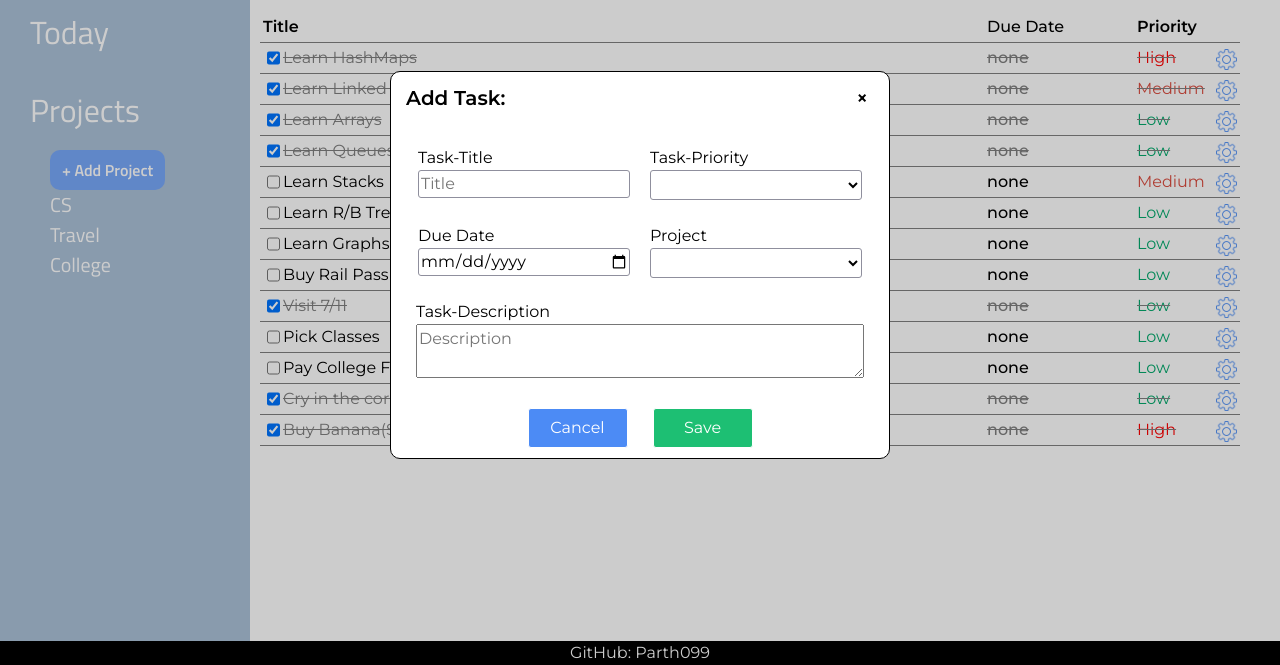
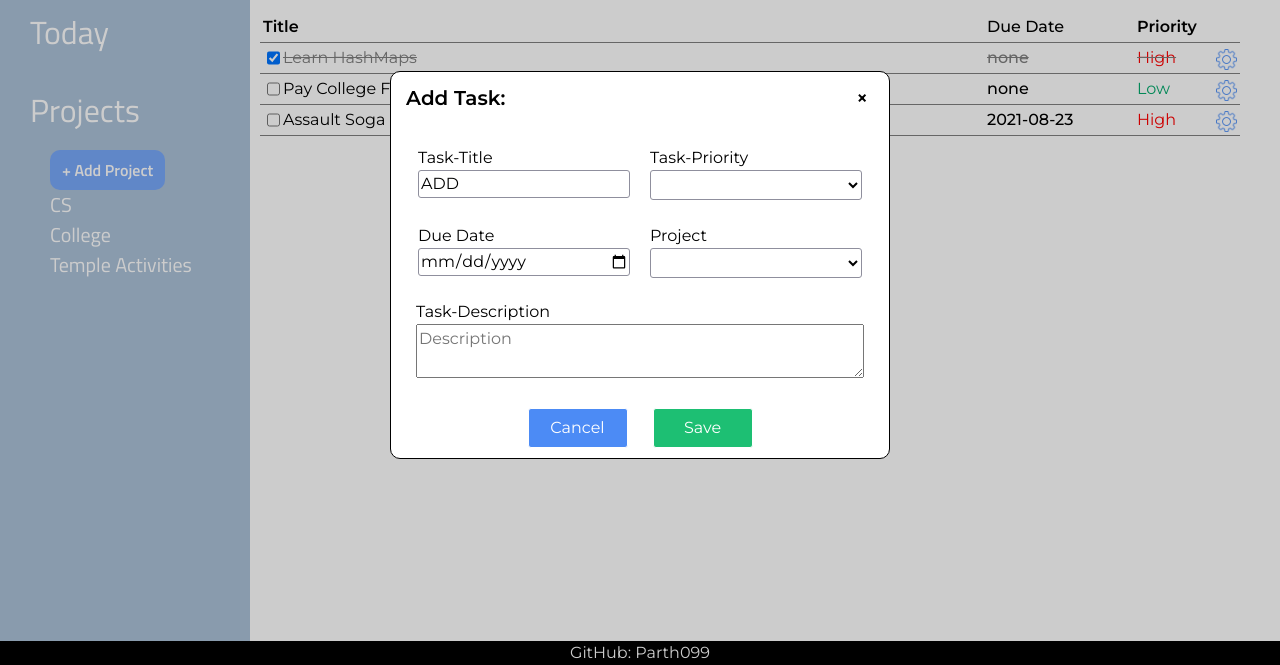
Before and after one commit to Parth099/JS-Todo-App, a website built with webpack: page dist/index.html in a window 1280 px wide. Both pictures are taken after a click on the picture 1257 px from the left and 25 px from the top of the page. Shown: the part 135-800 px from the top of the page. Built offline with nearby package versions, Linux system fonts and the light colour scheme.

Commit message:
Fixed Major LocalStorage bug where emptying it would turn off localStorage Fixed big where submitHandler would no longer send updates once a new Task is added Reduced "default" tasks Back to Production mode
Signed-off-by: Parth099 <parthnpatel715@gmail.cm>

```diff
--- a/src/index.js
+++ b/src/index.js
@@ -16,9 +16,7 @@ import { attachModalLisntener, attachDeleteLisntener } from "./modal.js";
 attachNav("img.header-img[data-nav-icon]"); //nav gains hide and show func
 attachModalLisntener(TaskTrackerMain); //gives the modal's buttons functionalty
 attachDeleteLisntener(TaskTrackerMain); //gives delete task func!
-const links = document.querySelectorAll(
-  "#sideMenu > ul.menu-main > li > a.link"
-);
+const links = document.querySelectorAll("#sideMenu > ul.menu-main > li > a.link");
 
 let currPage = "Home";
 renderPage(currPage, TaskTrackerMain);
@@ -28,10 +26,7 @@ for (let link = 0; link < links.length; link++) {
 }
 
 function linkFocusSelector(e) {
-  if (
-    e.target.classList.contains("active") &&
-    e.target.textContent != "Projects"
-  ) {
+  if (e.target.classList.contains("active") && e.target.textContent != "Projects") {
     //stops spamming and calling renderPage()
     return;
   }
@@ -97,3 +92,8 @@ const addProjectBtns = document.querySelectorAll(".add-project-btn");
 for (let btn = 0; btn < addProjectBtns.length; btn++) {
   addProjectBtns[btn].addEventListener("click", toggleActiveForMenu);
 }
+
+document.getElementById("debug").addEventListener("click", function (evt) {
+  console.log(TaskTrackerMain.tasks);
+  console.log(localStorage);
+});
--- a/src/localStorageHandler.js
+++ b/src/localStorageHandler.js
@@ -3,12 +3,13 @@ import Task from "./task.js";
 export default class LocalStorageHandler {
   constructor(arr) {
     //check for LOCALSTR collisions
-    const ghFocus = localStorage.getItem("project-focus-GHPAGES");
-    if (typeof ghFocus === "undefined") {
-      localStorage.setItem("project-focus-GHPAGES", "todo-app");
-      localStorage.clear();
-    }
-    if (localStorage.length < 3) {
+    // const ghFocus = localStorage.getItem("project-focus-GHPAGES");
+    // if (typeof ghFocus === "undefined") {
+    //   localStorage.setItem("project-focus-GHPAGES", "todo-app");
+    //   localStorage.clear();
+    //}
+
+    if (localStorage.length < 2) {
       localStorage.clear();
     }
     this._internalCount = localStorage.getItem("MAX") ?? 0;
@@ -23,13 +24,13 @@ export default class LocalStorageHandler {
     if (this.isInit) {
       return;
     }
-    this.isInit ^= 1;
 
     const existingData = this.readFromExistingStorage();
-    if (existingData) {
+    if (existingData != 0) {
       return;
     }
 
+    this.isInit ^= 1;
     let taskToJson;
     for (let task of this.taskArr) {
       this.TaskHash[task.id] = this._internalCount;
@@ -54,6 +55,7 @@ export default class LocalStorageHandler {
   }
   readFromExistingStorage() {
     if (localStorage.length == 0) return 0;
+    if (this.isInit) return 1; //block reread
     let idx = 0;
     let JSON_OBJ, item;
     let limit = parseInt(localStorage.getItem("MAX"));
--- a/src/modal.js
+++ b/src/modal.js
@@ -2,8 +2,7 @@ import { renderPage } from "./pageLoader";
 
 // model open/close
 const openModalButtons = () => document.querySelectorAll("[data-modal-target]");
-const closeModalButtons = () =>
-  document.querySelectorAll("[data-close-button]");
+const closeModalButtons = () => document.querySelectorAll("[data-close-button]");
 const overlay = document.querySelector(".overlay");
 
 // model read/write to HTML
@@ -39,8 +38,10 @@ export function attachModalLisntener(TaskTrackerMain) {
       const taskObj = TaskTrackerMain.getTaskById(targetId);
       loadProjects(TaskTrackerMain.getProjects());
 
+      submitInfo.isUpdate = false;
+      submitInfo.isAddition = false;
       if (button.dataset.addBtn == "true") {
-        mTitle.value = "";
+        mTitle.value = "ADD";
         mPrio.value = "";
         mProject.value = "";
         mDescrip.value = "";
@@ -105,15 +106,7 @@ function loadProjects(taskProjects) {
 }
 
 function saveUpdate(modal, TaskTrackerMain) {
-  console.log(TaskTrackerMain);
-  const updateSuccess = TaskTrackerMain.updateTask(
-    targetId,
-    mTitle.value,
-    mDescrip.value,
-    mDueDate.value,
-    mPrio.value,
-    mProject.value
-  );
+  const updateSuccess = TaskTrackerMain.updateTask(targetId, mTitle.value, mDescrip.value, mDueDate.value, mPrio.value, mProject.value);
   renderPage(undefined, TaskTrackerMain);
   if (updateSuccess) {
     closeModal(modal);
@@ -123,13 +116,8 @@ function saveUpdate(modal, TaskTrackerMain) {
 }
 
 function addNewTask(modal, TaskTrackerMain) {
-  const additionSuccess = TaskTrackerMain.addNewTask(
-    mTitle.value,
-    mDescrip.value,
-    mDueDate.value,
-    mPrio.value,
-    mProject.value
-  );
+  //console.log(modal);
+  const additionSuccess = TaskTrackerMain.addNewTask(mTitle.value, mDescrip.value, mDueDate.value, mPrio.value, mProject.value);
   if (additionSuccess) {
     closeModal(modal);
     renderPage(undefined, TaskTrackerMain);
@@ -138,7 +126,7 @@ function addNewTask(modal, TaskTrackerMain) {
 
 function submitHandler() {
   // this.isAddition  this.isUpdate, while both are not needed using 2 vars can help me reduce errors
-  console.log(this);
+  console.log("hit", this.isUpdate);
   if (this.isUpdate) {
     saveUpdate(this.modal, this.TaskTracker);
   } else {
--- a/src/taskTracker.js
+++ b/src/taskTracker.js
@@ -1,44 +1,27 @@
-import Task from './task.js';
-import LocalStorageHandler from './localStorageHandler.js';
+import Task from "./task.js";
+import LocalStorageHandler from "./localStorageHandler.js";
 
-const messagePlane = document.getElementById('add-project-text-info');
+const messagePlane = document.getElementById("add-project-text-info");
 
 function isBlank(str) {
   return !str || /^\s*$/.test(str);
 }
 class TaskTracker {
   constructor() {
-    this.focus = 'home';
+    this.focus = "home";
     this.projectsSet = new Set();
-    this.projectsSet.add('');
-    this.projectsSet.add('today');
+    this.projectsSet.add("");
+    this.projectsSet.add("today");
     this.localStorageHandler = new LocalStorageHandler([]);
     this.tasks = [...this.localStorageHandler.savedTaskArr];
-    if (this.tasks.length < 1) {
+    if (this.tasks.length === 0) {
+      console.log("no tasks found");
       this.tasks = [
-        new Task('Learn HashMaps', '', 'none', 'High', true, 'CS'),
-        new Task('Learn Linked Lists', '', 'none', 'Medium', true, 'CS'),
-        new Task('Learn Arrays', '', 'none', 'Low', true, 'CS'),
-        new Task('Learn Queues', '', 'none', 'Low', true, 'CS'),
-        new Task('Learn Stacks', '', 'none', 'Medium', false, 'CS'),
-        new Task('Learn R/B Trees', ':(', 'none', 'Low', false, 'CS'),
-        new Task('Learn Graphs', ':(', 'none', 'Low', false, 'CS'),
-
-        new Task('Buy Rail Pass', '$628', 'none', 'Low', false, 'Travel'),
-        new Task('Visit 7/11', 'Slurpee!', 'none', 'Low', true, 'Travel'),
-
-        new Task(
-          'Pick Classes',
-          '18 credits!',
-          'none',
-          'Low',
-          false,
-          'College',
-        ),
-        new Task('Pay College Fee', '$$$$$', 'none', 'Low', false, 'College'),
-        new Task('Cry in the corner', ':*(', 'none', 'Low', true, 'College'),
-
-        new Task('Buy Banana(SINGLE)', 'Tasty', 'none', 'High', true, 'today'),
+        new Task("Learn HashMaps", "", "none", "High", true, "CS"),
+        new Task("Pay College Fee", "$$$$$", "none", "Low", false, "College"),
+        //new Task("Buy Rail Pass", "$628", "none", "Low", false, "Travel"),
+        //new Task("Pick Classes", "18 credits!", "none", "Low", false, "College"),
+        new Task("Assault Soga", "", new Date("2021-08-23"), "High", false, "Temple Activities"),
       ];
       this.localStorageHandler = new LocalStorageHandler(this.tasks);
     }
@@ -52,16 +35,14 @@ class TaskTracker {
     if (cf) {
       cf = cf.toLowerCase();
     }
-    this.focus = cf ?? 'home';
+    this.focus = cf ?? "home";
   }
 
   getTasks() {
-    if (this.currFocus == 'home') {
+    if (this.currFocus == "home") {
       return this.tasks;
     }
-    const selectedTasks = this.tasks.filter(
-      (task) => task.project.toLowerCase() === this.currFocus && task.title,
-    );
+    const selectedTasks = this.tasks.filter((task) => task.project.toLowerCase() === this.currFocus && task.title);
     return selectedTasks;
   }
 
@@ -78,7 +59,7 @@ class TaskTracker {
   projectCounter() {
     const collections = {};
     this.tasks.forEach((task) => {
-      if (typeof collections[task.project] === 'undefined') {
+      if (typeof collections[task.project] === "undefined") {
         collections[task.project] = 0;
       }
       if (task.title) {
@@ -91,10 +72,10 @@ class TaskTracker {
 
   addProject(p) {
     // SOLID VIOLATION
-    messagePlane.textContent = '';
+    messagePlane.textContent = "";
     const projectToAdd = p;
     p = p.toLowerCase().trim();
-    if (p == 'home') {
+    if (p == "home") {
       return false;
     }
     if (this.projectsSet.has(p)) {
@@ -102,9 +83,7 @@ class TaskTracker {
       return false;
     }
     this.projectsSet.add(projectToAdd);
-    this.tasks.push(
-      new Task(undefined, 'a', undefined, 'a', false, projectToAdd),
-    ); // empty task object for local strorage parser
+    this.tasks.push(new Task(undefined, "a", undefined, "a", false, projectToAdd)); // empty task object for local strorage parser
     return true;
   }
 
@@ -133,14 +112,7 @@ class TaskTracker {
     if (isBlank(nTitle) || isBlank(nPrio)) {
       return 0;
     }
-    const newTask = new Task(
-      nTitle,
-      nDescrip,
-      nDueDate,
-      nPrio,
-      false,
-      nProject,
-    );
+    const newTask = new Task(nTitle, nDescrip, nDueDate, nPrio, false, nProject);
     this.tasks.push(newTask);
     this.localStorageHandler.addNewTask(newTask);
     return 1;
@@ -148,7 +120,7 @@ class TaskTracker {
 
   deleteTask(uuid) {
     const idx = this.tasks.findIndex((ele) => ele.id == uuid);
-    if (typeof idx === 'undefined') {
+    if (typeof idx === "undefined") {
       return;
     }
     this.tasks.splice(idx, 1);
--- a/webpack.config.js
+++ b/webpack.config.js
@@ -31,6 +31,6 @@ module.exports = {
       },
     ],
   },
-  mode: "production",
-  //devtool: "source-map",
+  mode: "development",
+  devtool: "source-map",
 };
```
Also changed, not shown: dist/index.html, dist/main.js, 1 other file.
